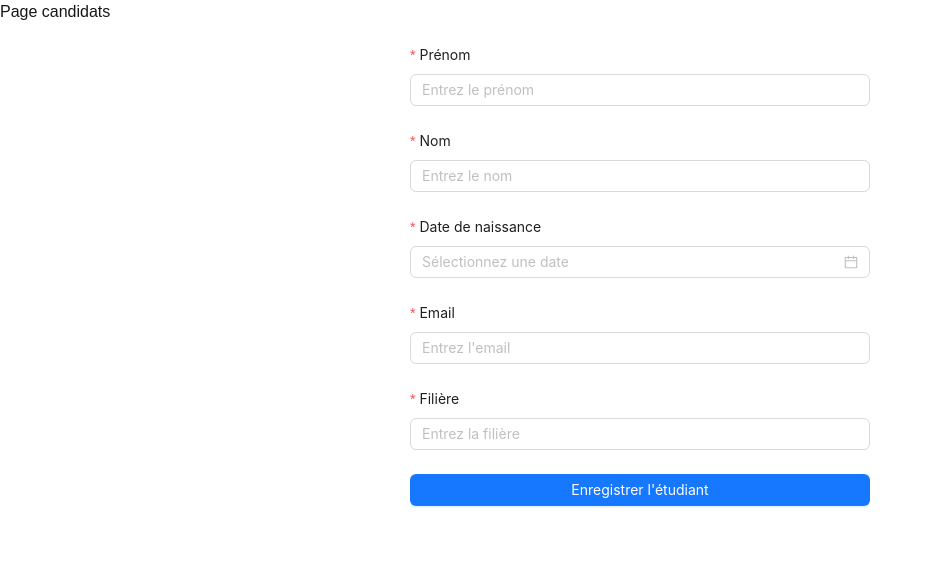
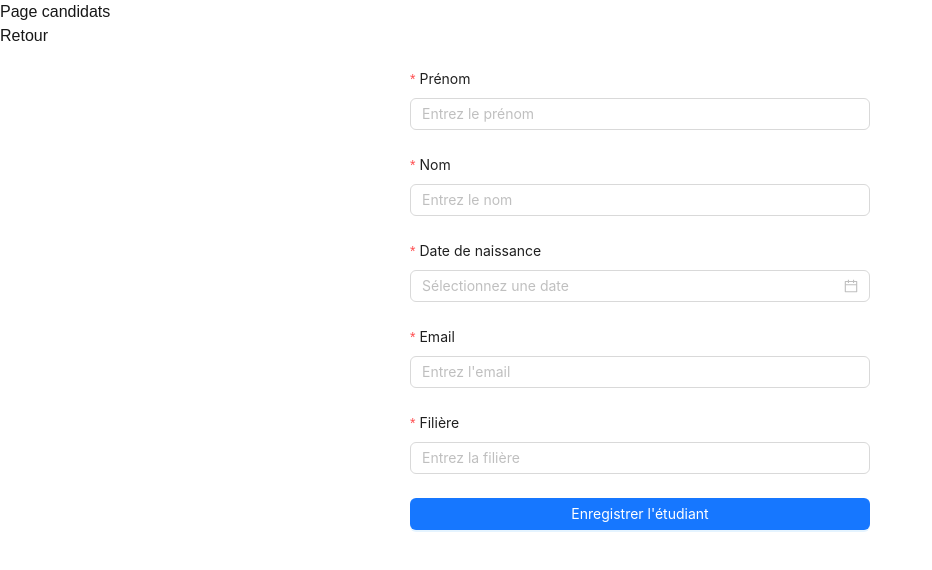
Before and after one commit to Yoann-Guion/exo-arimayi-frontend, a Next.js app: page /candidats in a window 1280 px wide. Shown: the top 570 px of the page, without its empty margins (0-932 px from the left). Built offline with nearby package versions, Linux system fonts and the light colour scheme.

Commit message:
add back button on candidates page

```diff
--- a/src/app/candidats/page.tsx
+++ b/src/app/candidats/page.tsx
@@ -1,3 +1,4 @@
+import Link from "next/link";
 import StudentForm from "../component/Studentform";
 
 export default function Page() {
@@ -5,6 +6,11 @@ export default function Page() {
     <div className="flex flex-col items-center p-6">
       <div className="w-4/6 p-8 bg-white shadow-md rounded-lg text-center">
         <h1 className="text-3xl font-bold text-black mb-6">Page candidats</h1>
+        <Link href="/">
+          <button className="absolute top-4 left-4 px-4 py-2 bg-gray-200 text-gray-800 border border-gray-400 rounded hover:bg-gray-300 focus:outline-none focus:ring">
+            Retour
+          </button>
+        </Link>
         <div className="w-full p-6 border border-gray-300 rounded-lg shadow-lg">
           <StudentForm />
         </div>
```
